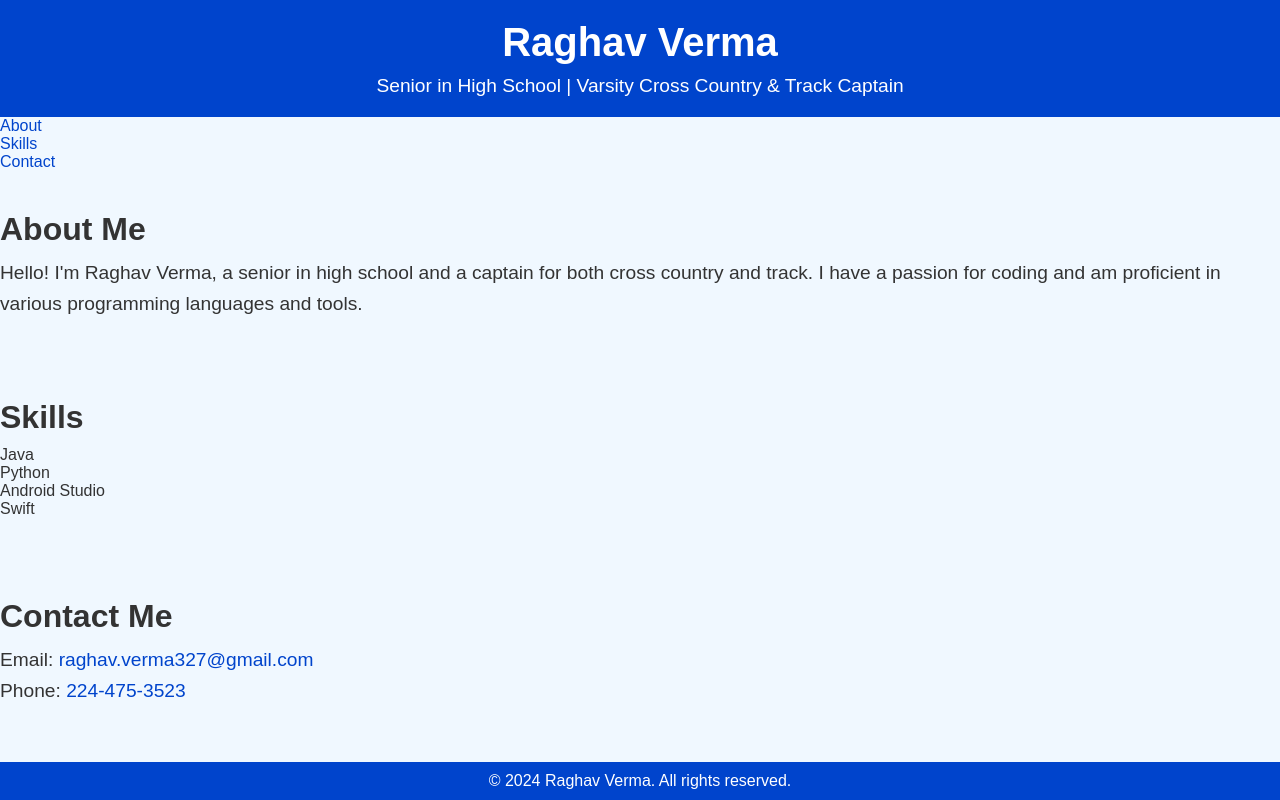
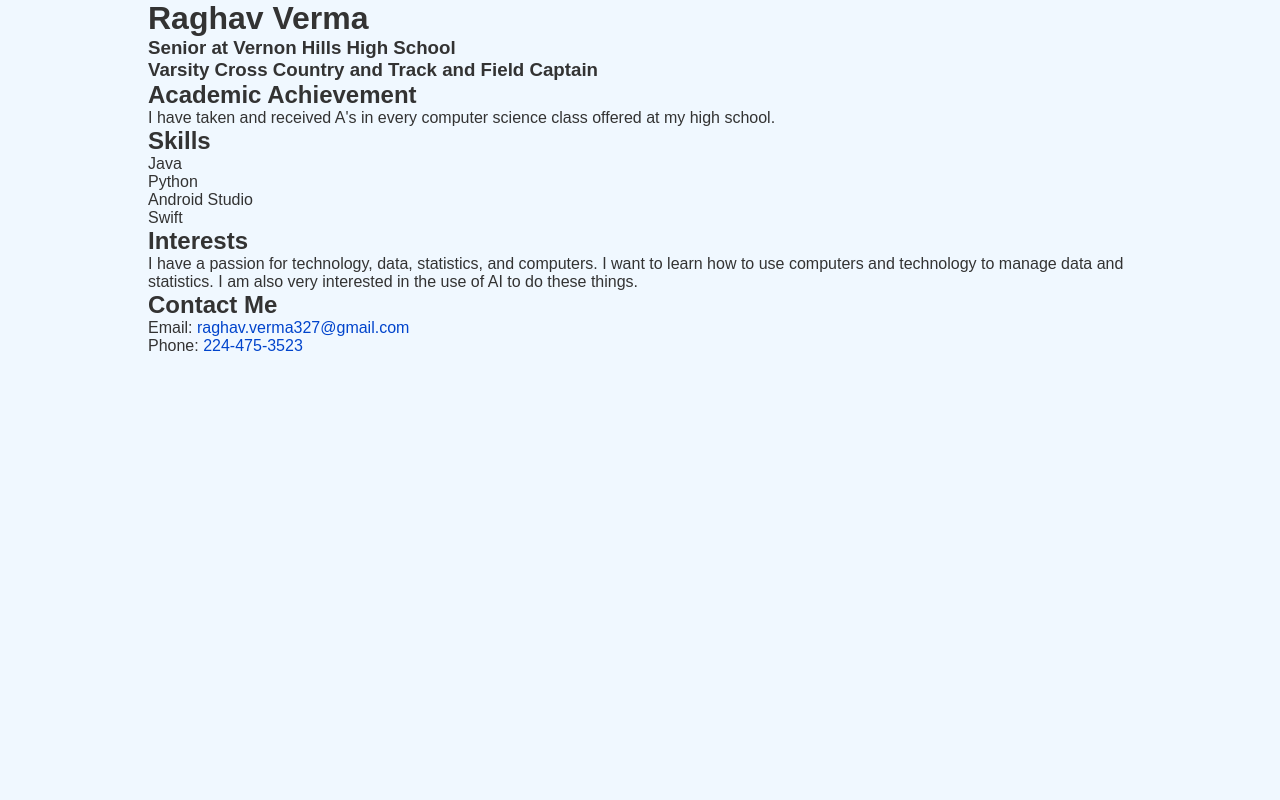
Before and after one commit to rverma12345/-rverma12345-.github.io, a plain HTML site: page index.html in a window 1280 px wide. Drawn offline with Linux system fonts and the light colour scheme.

Commit message:
Update index.html

```diff
--- a/index.html
+++ b/index.html
@@ -3,46 +3,30 @@
 <head>
     <meta charset="UTF-8">
     <meta name="viewport" content="width=device-width, initial-scale=1.0">
-    <title>Raghav Verma - Portfolio</title>
+    <title>Raghav Verma Portfolio</title>
     <link rel="stylesheet" href="style.css">
 </head>
 <body>
-    <header>
+    <div class="container">
         <h1>Raghav Verma</h1>
-        <p>Senior in High School | Varsity Cross Country & Track Captain</p>
-    </header>
+        <h3>Senior at Vernon Hills High School</h3>
+        <h3>Varsity Cross Country and Track and Field Captain</h3>
 
-    <nav>
-        <ul>
-            <li><a href="#about">About</a></li>
-            <li><a href="#skills">Skills</a></li>
-            <li><a href="#contact">Contact</a></li>
-        </ul>
-    </nav>
+        <h2>Academic Achievement</h2>
+        <p>I have taken and received A's in every computer science class offered at my high school.</p>
 
-    <section id="about">
-        <h2>About Me</h2>
-        <p>Hello! I'm Raghav Verma, a senior in high school and a captain for both cross country and track. I have a passion for coding and am proficient in various programming languages and tools.</p>
-    </section>
+        <h2>Skills</h2>
+        <p>Java</p>
+        <p>Python</p>
+        <p>Android Studio</p>
+        <p>Swift</p>
 
-    <section id="skills">
-        <h2>Skills</h2>
-        <ul>
-            <li>Java</li>
-            <li>Python</li>
-            <li>Android Studio</li>
-            <li>Swift</li>
-        </ul>
-    </section>
+        <h2>Interests</h2>
+        <p>I have a passion for technology, data, statistics, and computers. I want to learn how to use computers and technology to manage data and statistics. I am also very interested in the use of AI to do these things.</p>
 
-    <section id="contact">
         <h2>Contact Me</h2>
         <p>Email: <a href="mailto:raghav.verma327@gmail.com">raghav.verma327@gmail.com</a></p>
         <p>Phone: <a href="tel:+12244753523">224-475-3523</a></p>
-    </section>
-
-    <footer>
-        <p>&copy; 2024 Raghav Verma. All rights reserved.</p>
-    </footer>
+    </div>
 </body>
 </html>
```
